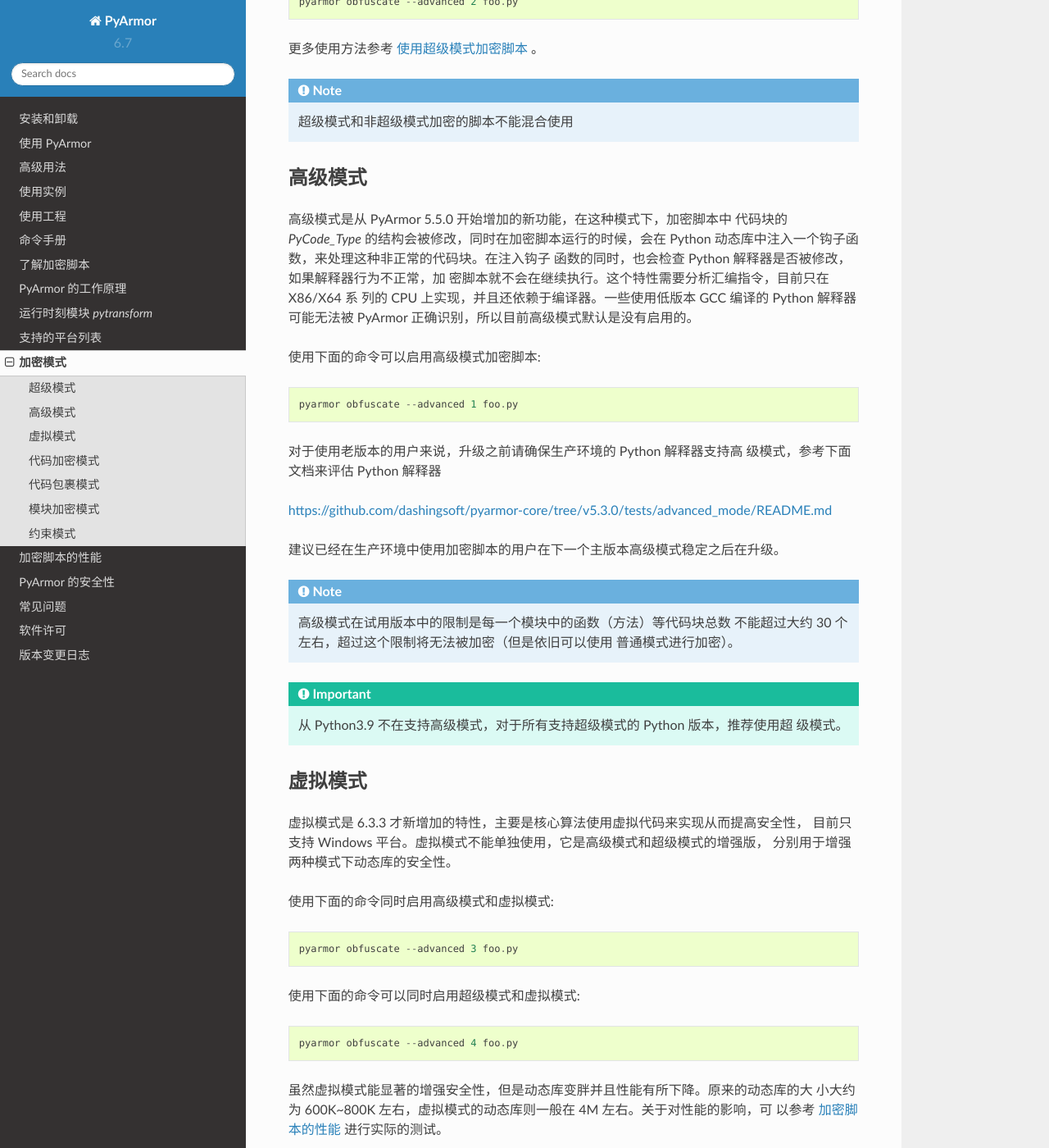
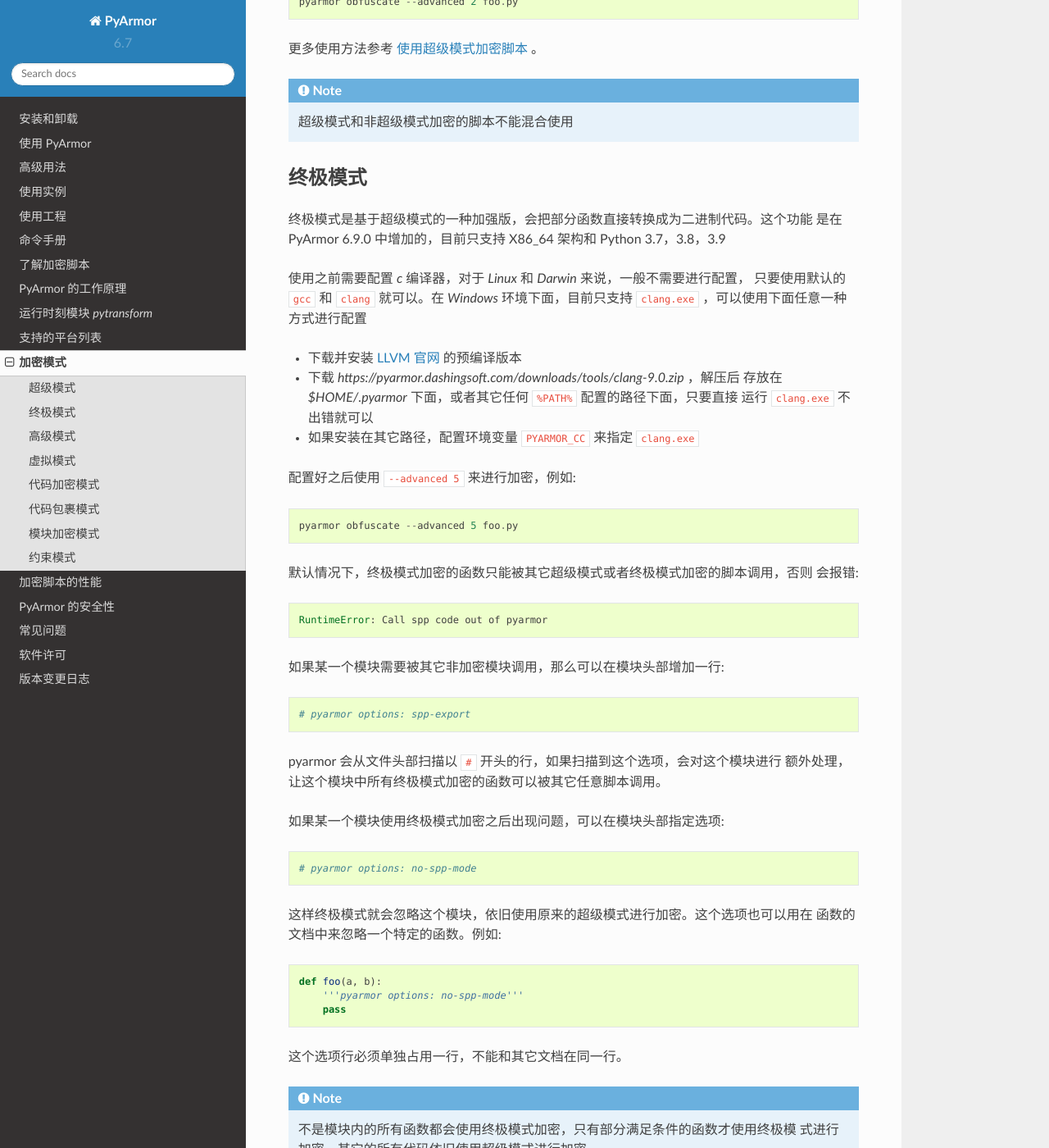
Before and after one commit to dashingsoft/pyarmor-docs-zh, a Sphinx documentation site: the page built from docs/mode.rst, in a window 1280 px wide and 1400 px high, scrolled down 786 px. Shown: the whole window at 82% size. Built offline with Sphinx 7.4.7 and the Read the Docs theme 2.0.0, drawn with Linux system fonts in a browser that asks for light colours.

Commit message:
Document sppmode

```diff
--- a/docs/mode.rst
+++ b/docs/mode.rst
@@ -41,6 +41,60 @@
 .. note::
 
    超级模式和非超级模式加密的脚本不能混合使用
+
+.. _终极模式:
+
+终极模式
+--------
+
+终极模式是基于超级模式的一种加强版，会把部分函数直接转换成为二进制代码。这个功能
+是在 PyArmor 6.9.0 中增加的，目前只支持 X86_64 架构和 Python 3.7，3.8，3.9
+
+使用之前需要配置 `c` 编译器，对于 `Linux` 和 `Darwin` 来说，一般不需要进行配置，
+只要使用默认的 ``gcc`` 和 ``clang`` 就可以。在 `Windows` 环境下面，目前只支持
+``clang.exe`` ，可以使用下面任意一种方式进行配置
+
+* 下载并安装 `LLVM 官网 <https://releases.llvm.org>`_ 的预编译版本
+* 下载 `https://pyarmor.dashingsoft.com/downloads/tools/clang-9.0.zip` ，解压后
+  存放在 `$HOME/.pyarmor` 下面，或者其它任何 ``%PATH%`` 配置的路径下面，只要直接
+  运行 ``clang.exe`` 不出错就可以
+* 如果安装在其它路径，配置环境变量 ``PYARMOR_CC`` 来指定 ``clang.exe``
+
+配置好之后使用 ``--advanced 5`` 来进行加密，例如::
+
+  pyarmor obfuscate --advanced 5 foo.py
+
+默认情况下，终极模式加密的函数只能被其它超级模式或者终极模式加密的脚本调用，否则
+会报错::
+
+    RuntimeError: Call spp code out of pyarmor
+
+如果某一个模块需要被其它非加密模块调用，那么可以在模块头部增加一行::
+
+  # pyarmor options: spp-export
+
+pyarmor 会从文件头部扫描以 ``#`` 开头的行，如果扫描到这个选项，会对这个模块进行
+额外处理，让这个模块中所有终极模式加密的函数可以被其它任意脚本调用。
+
+如果某一个模块使用终极模式加密之后出现问题，可以在模块头部指定选项::
+
+  # pyarmor options: no-spp-mode
+
+这样终极模式就会忽略这个模块，依旧使用原来的超级模式进行加密。这个选项也可以用在
+函数的文档中来忽略一个特定的函数。例如:
+
+.. code-block:: python
+
+    def foo(a, b):
+        '''pyarmor options: no-spp-mode'''
+        pass
+
+这个选项行必须单独占用一行，不能和其它文档在同一行。
+
+.. note::
+
+   不是模块内的所有函数都会使用终极模式加密，只有部分满足条件的函数才使用终极模
+   式进行加密，其它的所有代码依旧使用超级模式进行加密。
 
 .. _高级模式:
 
```
